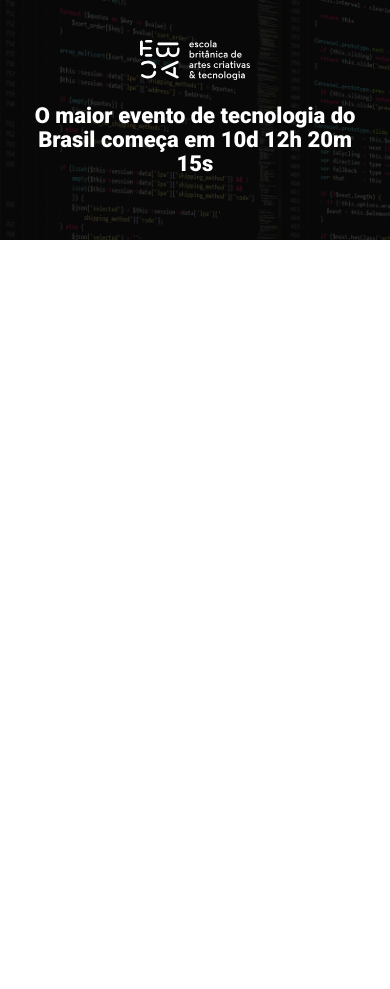
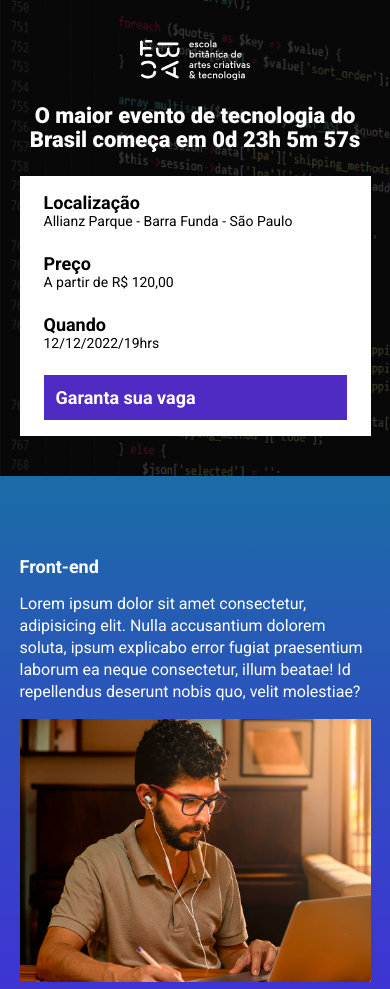
Before and after one commit to Charles-Magno-Eickel-Barel/ebac-tech-talks, a website built with Parcel: page src/index.html in a window 390 px wide. Shown: the top 989 px of the page. Before the commit the page ends 844 px from the top, so only its background shows below. Built offline with nearby package versions, Linux system fonts and the light colour scheme.

Commit message:
Criando a contagem regressiva

```diff
--- a/package.json
+++ b/package.json
@@ -2,9 +2,9 @@
   "name": "ebac_talks",
   "version": "1.0.0",
   "description": "",
-  "main": "index.js",
   "scripts": {
     "dev": "parcel src/index.html src/styles/main.scss src/scripts/main.js",
+    "build": "parcel build src/index.html",
     "test": "echo \"Error: no test specified\" && exit 1"
   },
   "keywords": [],
--- a/src/index.html
+++ b/src/index.html
@@ -10,16 +10,82 @@
     <link rel="preconnect" href="https://fonts.gstatic.com" crossorigin>
     <link href="https://fonts.googleapis.com/css2?family=Roboto:wght@400;700;900&display=swap" rel="stylesheet">
     <link rel="stylesheet" href="styles/main.scss">
+    <link rel="stylesheet" href="https://unpkg.com/aos@next/dist/aos.css" />
+
 </head>
 <body>
     <header class="hero">
         <div class="container">
             <img class="hero__logo" src="./images/ebac_logo.svg" alt="EBAC">
             <p class="hero__text">
-                O maior evento de tecnologia do Brasil começa em 10d 12h 20m 15s
+                O maior evento de tecnologia do Brasil começa em <span id="contador"></span>
             </p>
+            <div class="infos-bar">
+                <ul class="infos-bar__infos">
+                    <li class="infos-bar__infos__item">
+                        <b>Localização</b>
+                        Allianz Parque - Barra Funda - São Paulo
+                    </li>
+                    <li class="infos-bar__infos__item">
+                        <b>Preço</b>
+                        A partir de R$ 120,00
+                    </li>
+                    <li class="infos-bar__infos__item">
+                        <b>Quando</b>
+                        12/12/2022/19hrs
+                    </li>
+                </ul>
+                <a href="#" class="button button--primary">
+                    Garanta sua vaga
+                </a>
+            </div>
         </div>
     </header>
+    <section class="event event--frontend" >
+        <div class="container"data-aos="fade-right">
+            <div class="event__details">
+                <h2 class="event__details__title">Front-end</h2>
+                <p class="event__details__description">
+                    Lorem ipsum dolor sit amet consectetur, adipisicing elit. Nulla accusantium dolorem soluta, ipsum explicabo error fugiat praesentium laborum ea neque consectetur, illum beatae! Id repellendus deserunt nobis quo, velit molestiae?
+                </p>
+            </div>
+            <img class="event__image" src="./images/frontend.png" alt="Front-end">
+        </div>
+    </section>
+    <section class="event event--ui-ux event--image-left">
+        <div class="container"data-aos="fade-left">
+            <div class="event__details">
+                <h2 class="event__details__title">UI/UX</h2>
+                <p class="event__details__description">
+                    Lorem ipsum dolor sit amet consectetur, adipisicing elit. Nulla accusantium dolorem soluta, ipsum explicabo error fugiat praesentium laborum ea neque consectetur, illum beatae! Id repellendus deserunt nobis quo, velit molestiae?
+                </p>
+            </div>
+            <img class="event__image" src="./images/frontend.png" alt="Front-end">
+        </div>
+    </section>
+    <section class="event event--data-science">
+        <div class="container"data-aos="fade-right">
+            <div class="event__details">
+                <h2 class="event__details__title">Data Science</h2>
+                <p class="event__details__description">
+                    Lorem ipsum dolor sit amet consectetur, adipisicing elit. Nulla accusantium dolorem soluta, ipsum explicabo error fugiat praesentium laborum ea neque consectetur, illum beatae! Id repellendus deserunt nobis quo, velit molestiae?
+                </p>
+            </div>
+            <img class="event__image" src="./images/frontend.png" alt="Front-end">
+        </div>
+    </section>
+    <section class="event event--backend event--image-left">
+        <div class="container"data-aos="fade-left"  >
+            <div class="event__details">
+                <h2 class="event__details__title">Back-end</h2>
+                <p class="event__details__description">
+                    Lorem ipsum dolor sit amet consectetur, adipisicing elit. Nulla accusantium dolorem soluta, ipsum explicabo error fugiat praesentium laborum ea neque consectetur, illum beatae! Id repellendus deserunt nobis quo, velit molestiae?
+                </p>
+            </div>
+            <img class="event__image" src="./images/frontend.png" alt="Front-end">
+        </div>
+    </section>
+    <script src="https://unpkg.com/aos@next/dist/aos.js"></script>
     <script src="scripts/main.js"></script>
 </body>
 </html>
--- a/src/scripts/main.js
+++ b/src/scripts/main.js
@@ -1 +1,31 @@
-console,console.log("olá mundo");
+AOS.init();
+
+const dataDoEvento = new Date("feb 21, 2023 19:00:00");
+const timeStampDoEvento = dataDoEvento.getTime();
+
+const contaAsHoras = setInterval(function(){
+    const agora = new Date();
+    const timeStampAtual = agora.getTime();
+
+    const distanciaAteOEvento = timeStampDoEvento - timeStampAtual;
+
+    const diaEmMs = 1000 * 60 * 60 * 24;
+    const horaEmMs = 1000 * 60 * 60;
+    const minutosEmMs = 1000 * 60;
+
+    const diasAteOEvento = Math.floor(distanciaAteOEvento / diaEmMs);
+    const horasAteOEvento = Math.floor((distanciaAteOEvento % diaEmMs) / horaEmMs);
+    const minutosAteOEvento = Math.floor((distanciaAteOEvento % horaEmMs) / minutosEmMs);
+    const segundosAteOEvento = Math.floor((distanciaAteOEvento % minutosEmMs) / 1000);
+    console.log(diasAteOEvento);
+    console.log(horasAteOEvento);
+    console.log(minutosAteOEvento);
+    console.log(segundosAteOEvento);
+
+    document.getElementById('contador').innerHTML = `${diasAteOEvento}d ${horasAteOEvento}h ${minutosAteOEvento}m ${segundosAteOEvento}s`;
+
+    if (distanciaAteOEvento < 0) {
+        clearInterval(contaAsHoras);
+        document.getElementById('contador').innerHTML = 'Evento expirados';
+    }
+}, 1000)
--- /dev/null
+++ b/src/styles/_event.scss
@@ -0,0 +1,63 @@
+@use 'variables';
+
+.event {
+    padding: 80px 0;
+
+    &--frontend {
+        background-image: linear-gradient(variables.$blue1,variables.$blue2);
+    }
+
+    &--ui-ux {
+        background-image: linear-gradient(variables.$blue2,variables.$pink);
+    }
+
+    &--data-science {
+        background-image: linear-gradient(variables.$pink,variables.$yellow);
+    }
+
+    &--backend {
+        background-image: linear-gradient(variables.$yellow,variables.$pink);
+    }
+
+    &--image-left {
+        .container {
+            flex-direction: row-reverse;
+        }
+    }
+
+    .container {
+        display: flex;
+        gap: 40px;
+    }
+
+    &__image {
+        max-width: 360px;
+    }
+
+    &__details {
+        &__title {
+            font-size: 18px;
+            font-weight: bold;
+            margin-bottom: 16px;
+        }
+
+        &__description {
+            line-height: 22px;
+        }
+    }
+
+    @media (max-width:640px) {
+        .container {
+            display: block;
+        }
+
+        &__image {
+            width: 100%;
+        }
+
+        &__details {
+            margin-right: 0;
+            margin-bottom: 16px;
+        }
+    }
+}
--- a/src/styles/_hero.scss
+++ b/src/styles/_hero.scss
@@ -1,3 +1,5 @@
+@use 'variables';
+
 .hero {
     padding-top: 64px;
     padding-bottom: 100px;
@@ -16,7 +18,7 @@
         left: 0;
         width: 100%;
         height: 100%;
-        background-color: #000;
+        background-color: variables.$secundaryTextColor;
         content: '';
         opacity: .7;
     }
--- /dev/null
+++ b/src/styles/_variables.scss
@@ -0,0 +1,8 @@
+$textColor: #fff;
+$secundaryTextColor: #000;
+
+$blue1:#1b6ca7;
+$blue2:#442bdb;
+$pink: #89223B;
+$yellow: #9c791d;
+$purple: #4f2ac3;
--- /dev/null
+++ b/src/styles/components/_buttons.scss
@@ -0,0 +1,25 @@
+@use '../variables';
+
+.button {
+    padding: 12px;
+    font-size: 18px;
+    font-weight: bold;
+    text-decoration: none;
+    text-align: center;
+    white-space: nowrap;
+
+    &--primary {
+        color: #fff;
+        background-color: variables.$purple;
+    }
+
+    @media (max-width: 640px) {
+        display: block;
+        width: 100%;
+    }
+
+    @media (max-width: 1024px) {
+        display: flex;
+        align-items: center;
+    }
+}
--- /dev/null
+++ b/src/styles/components/_infos_bar.scss
@@ -0,0 +1,42 @@
+@use '../variables';
+
+.infos-bar {
+    padding: 16px 24px;
+    background-color: variables.$textColor;
+    display: flex;
+    justify-content: space-between;
+
+    &__infos {
+        display: flex;
+        gap: 40px;
+
+        &__item {
+            font-size: 14px;
+            color: variables.$secundaryTextColor;
+
+            b {
+                color: variables.$secundaryTextColor;
+                font-size: 18px;
+                display: block;
+            }
+        }
+    }
+
+    @media (max-width: 640px) {
+        display: block;
+
+        &__infos {
+            display: block;
+
+            &__item {
+                margin-bottom: 24px;
+            }
+        }
+    }
+
+    @media (max-width: 1024px) {
+        &__infos {
+            gap: 16px;
+        }
+    }
+}
--- a/src/styles/main.scss
+++ b/src/styles/main.scss
@@ -1,11 +1,16 @@
 @use 'hero';
+@use 'components/infos_bar';
+@use 'components/buttons';
+@use 'event';
+@use 'variables';
 
 * {
     margin: 0;
     padding: 0;
     box-sizing: border-box;
     font-family: Roboto, sans-serif;
-    color: #fff;
+    color: variables.$textColor;
+    list-style: none;
 }
 
 .container {
```
